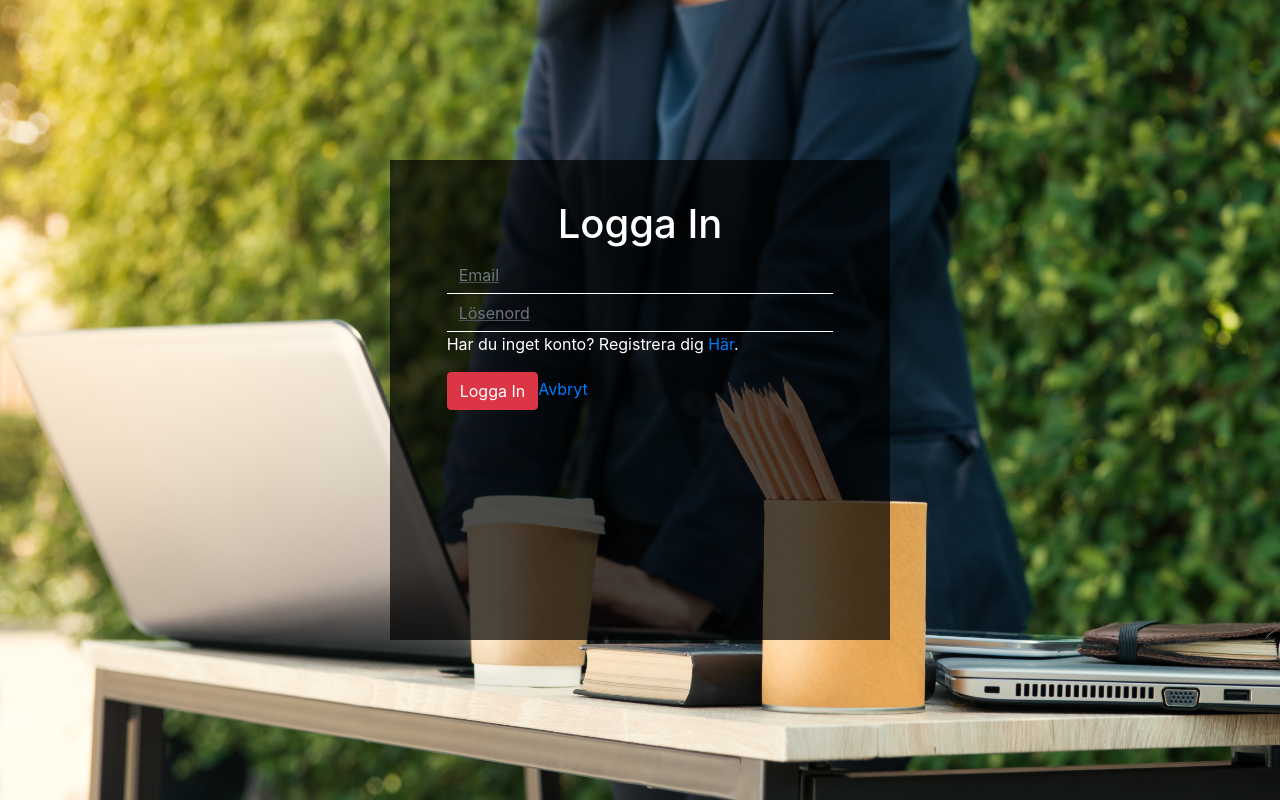
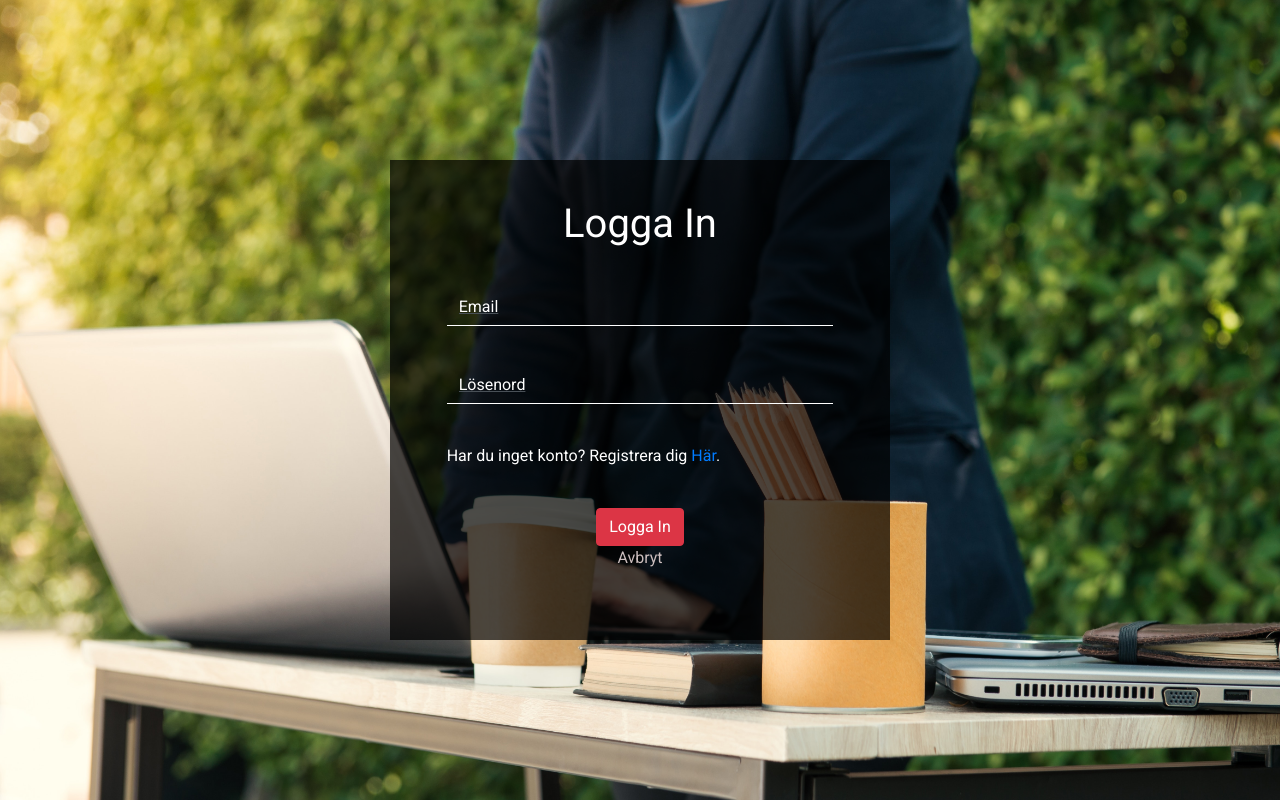
Before and after one commit to KaChr/lead-app, a React (Create React App) app: page /login in a window 1280 px wide. Built offline with nearby package versions, Linux system fonts and the light colour scheme.

Commit message:
Fix layout Add font Roboto

```diff
--- a/src/login/Login.css
+++ b/src/login/Login.css
@@ -1,9 +1,19 @@
+@import url('https://fonts.googleapis.com/css?family=Roboto');
+
 container, .container-small, .container-large {
     max-width: 500px !important;
 }
 
-container {
-    font-family: 'Times New Roman', Times, serif;
+.login-header, .login-paragraph, .login-btn-content {
+    margin-top: 40px;
+}
+
+.cancel-register {
+    color: #ccbebe;
+}
+
+.login-header, .login-paragraph, .login-page {
+    font-family: 'Roboto', sans-serif !important;
 }
 
 
@@ -17,9 +27,7 @@ container {
 
 .bg-transparent-black {
     background-color: rgba(0, 0, 0, 0.7);
-    padding-top: 40px;
     height: 480px;
-
 }
 
 
@@ -30,6 +38,11 @@ container {
     border-bottom: 1px solid rgb(256, 256, 256) !important;
     text-decoration: underline !important;
     border-radius: 0 !important;
+    margin-top: 40px;
+}
+
+.input-form::placeholder {
+    color: rgb(256, 256, 256) !important;
 }
 
 .form-control:focus {
--- a/src/login/Login.js
+++ b/src/login/Login.js
@@ -4,22 +4,26 @@ import './Login.css';
 class Login extends React.Component {
     render() {
         return (
-            <div className="bg d-flex align-items-center">
+            <div className="login-page bg d-flex align-items-center">
                 <div className="container container-small bg-transparent-black">
                     <div className="row justify-content-center">
-                    <div className="col-10">
-                    <h1 className="text-center">Logga In</h1>
-                    <form className="login-form">
-                        <input type="text" className=" input-form form-control" placeholder="Email"/>
-                        <input type="password" className="input-form form-control" placeholder="Lösenord" />
-                    </form>
-                    <div>
-                        <p>Har du inget konto? Registrera dig <a href="register.html">Här</a>.</p>
-                    </div>
+                        <div className="col-10">
+                            <h1 className="text-center login-header">Logga In</h1>
+                            <form className="login-form">
+                                <input type="text" className=" input-form form-control" placeholder="Email"/>
+                                <input type="password" className="input-form form-control" placeholder="Lösenord" />
+                            </form>
 
-                        <a href="#"><button className="btn btn-danger">Logga In</button></a>
+                            <p className="login-paragraph">Har du inget konto? Registrera dig <a href="register.html">Här</a>.</p>
 
-                        <a className="cancel-register" href="index.html">Avbryt</a>
+                            <div className="justify-content-center text-center login-btn-content">
+                                <div className="col button">
+                                    <a href="#"><button className="btn btn-danger">Logga In</button></a>
+                                </div>
+                                <div className="col">
+                                    <a className="cancel-register" href="index.html">Avbryt</a>
+                                </div>
+                            </div>
                         </div>
                     </div>
                 </div>
```
